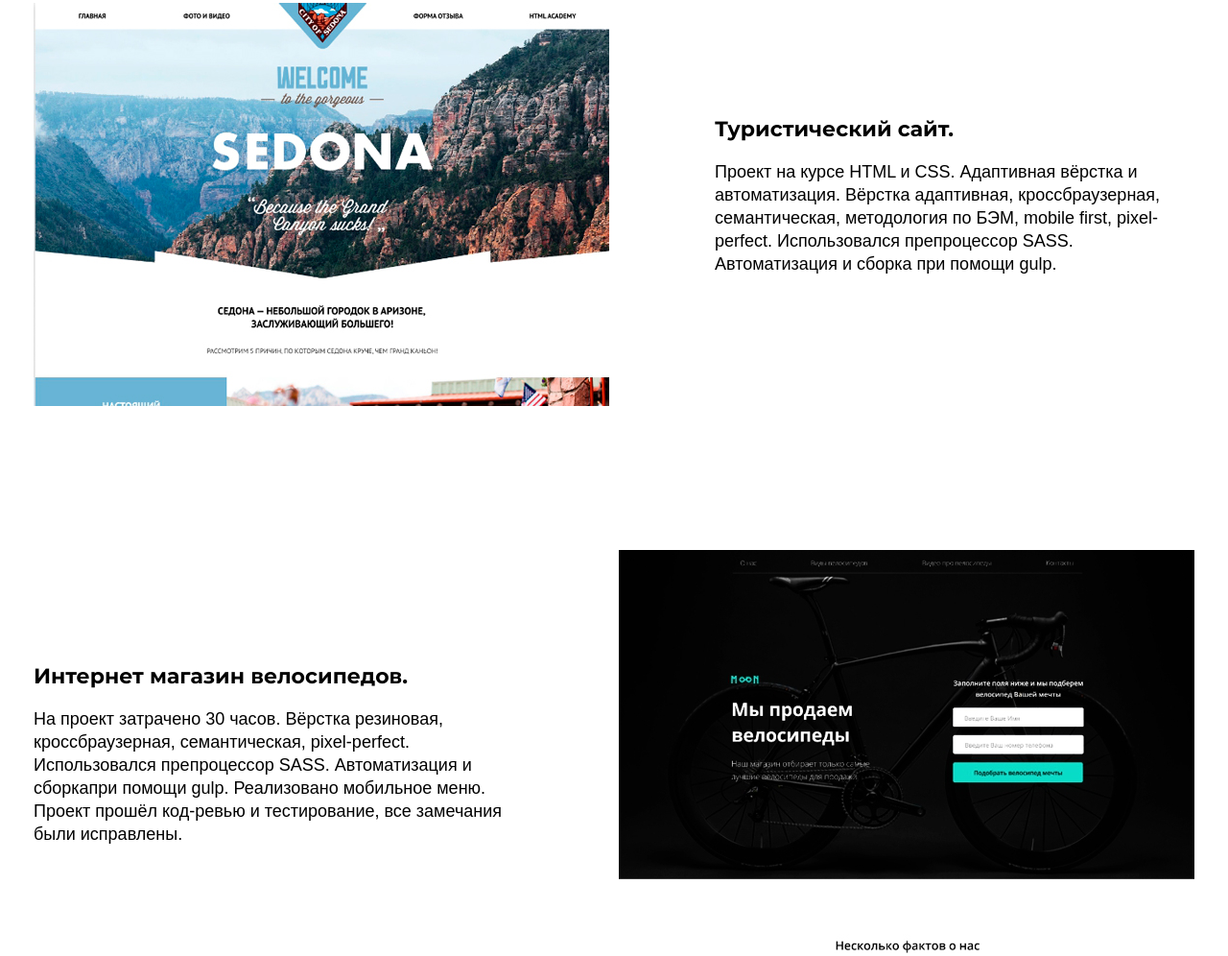
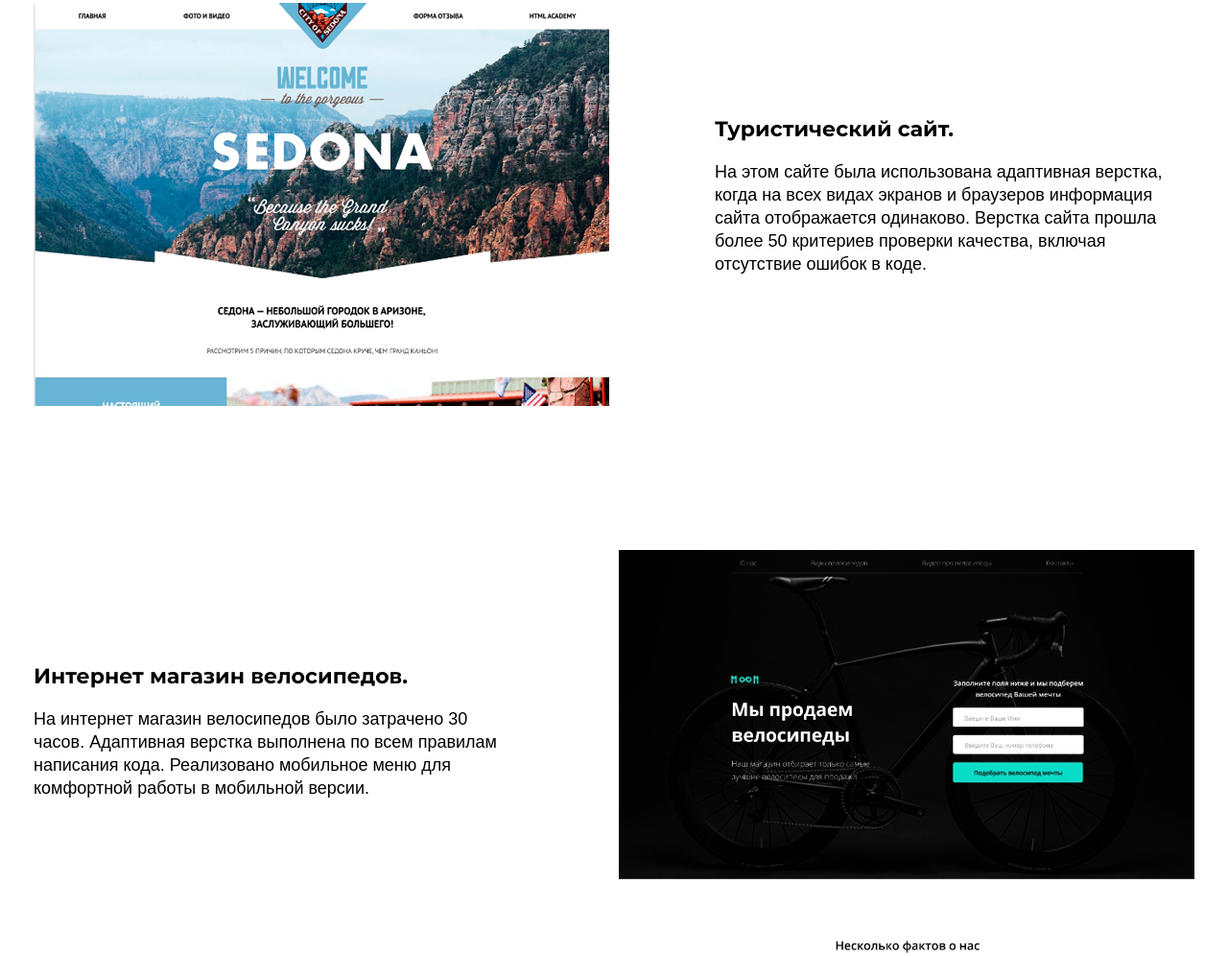
Before and after one commit to Kotwade/bolshoiteatr, a website: page source/index.html in a window 1280 px wide. Shown: the part 3907-4903 px from the top of the page at 96% size. Drawn offline with nearby package versions, Linux system fonts and the light colour scheme; files that its build step writes are made by us from their sources; a web font is replaced by a local one.

Commit message:
Исправления 16

```diff
--- a/source/index.html
+++ b/source/index.html
@@ -96,21 +96,21 @@
           <img src="img/primer_saita_sedona.jpg" width="600" height="420" alt="Пример сайта Sedona">
           <div class="portfolio__text">
             <h3>Туристический сайт.</h3>
-            <p>Проект на курсе HTML и CSS. Адаптивная вёрстка и автоматизация. Вёрстка адаптивная, кроссбраузерная, семантическая, методология по БЭМ, mobile first, pixel-perfect. Использовался препроцессор SASS. Автоматизация и сборка при помощи gulp.</p>
+            <p>На этом сайте была использована адаптивная верстка, когда на всех видах экранов и браузеров информация сайта отображается одинаково. Верстка сайта прошла более 50 критериев проверки качества, включая отсутствие ошибок в коде.</p>
           </div>
         </div>
         <div class="portfolio__item">
           <img class="portfolio__velo" src="img/primer_saita_velosipedi.jpg" width="600" height="420" alt="Пример сайта Velosipedi">
           <div class="portfolio__text portfolio__text--velosipedi">
             <h3>Интернет магазин велосипедов.</h3>
-            <p>На проект затрачено 30 часов. Вёрстка резиновая, кроссбраузерная, семантическая, pixel-perfect. Использовался препроцессор SASS. Автоматизация и сборкапри помощи gulp. Реализовано мобильное меню. Проект прошёл код-ревью и тестирование, все замечания были исправлены.</p>
+            <p>На интернет магазин велосипедов было затрачено 30 часов. Адаптивная верстка выполнена по всем правилам написания кода. Реализовано мобильное меню для комфортной работы в мобильной версии.</p>
           </div>
         </div>
         <div class="portfolio__item">
           <img src="img/primer_saita_jewellery.jpg" width="600" height="423" alt="Пример сайта Jewellery">
           <div class="portfolio__text">
             <h3>Интернет магазин украшений.</h3>
-            <p>На проект затрачено 54 часа. Вёрстка резиновая, кроссбраузерная, семантическая, pixel-perfect. Использовался препроцессор SASS. Автоматизация и сборка при помощи gulp. Реализованы: мобильное меню, слайдер, 2 аккордеона, 3 попапа. Проект прошёл код-ревью и тестирование, все замечания были исправлены.</p>
+            <p>Интернет магазин украшений потребовал 54 часа работы. Верстка кроссбраузерная, которая отображается в любом браузере и выполнена по всем техническим правилам написания кода. Сделано: мобильное меню, слайдер, 2 аккордеона, 3 попапа.</p>
           </div>
         </div>
       </div>
```
Also changed, not shown: build/index.html.
